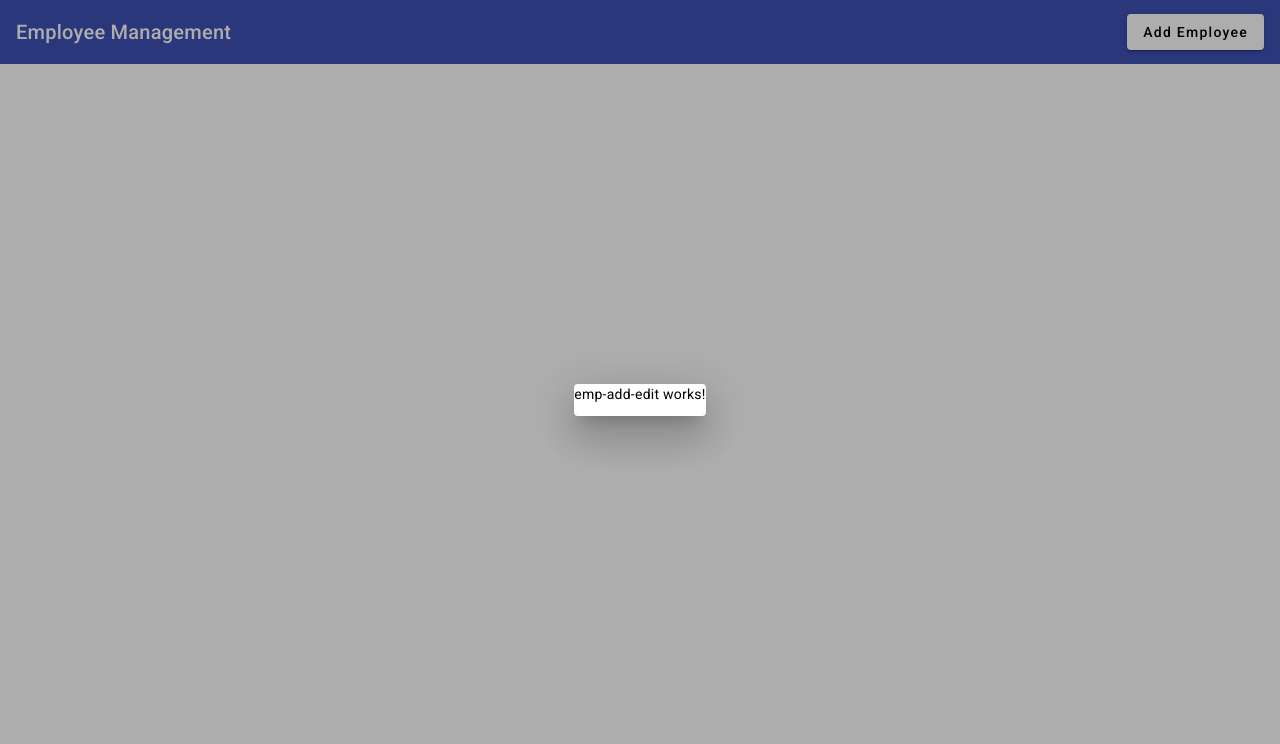
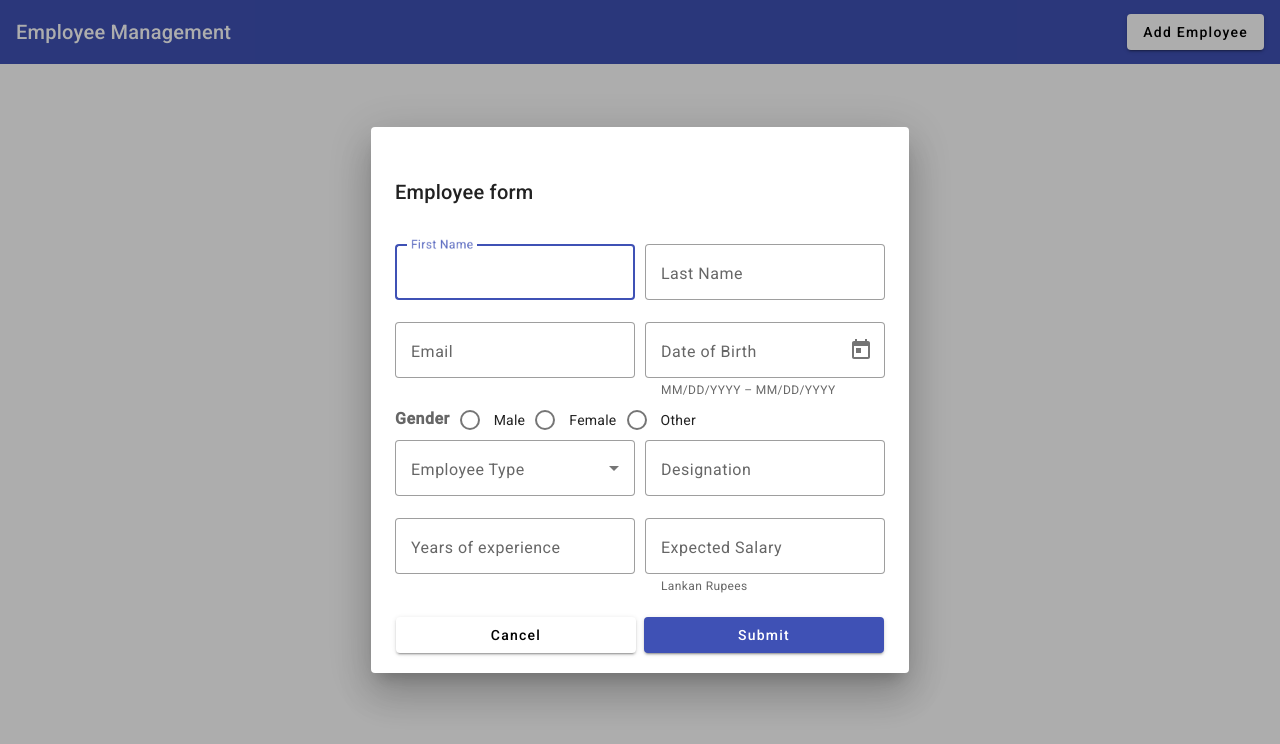
Before and after one commit to IjaasMohamed/Employee-Management-Application, an Angular app: page / in a window 1280 px wide. Both pictures are taken after a click on the button "Add Employee". Shown: the top 744 px of the page. Built offline with nearby package versions, Linux system fonts and the light colour scheme.

Commit message:
front end half done

```diff
--- a/src/app/emp-add-edit/emp-add-edit.component.html
+++ b/src/app/emp-add-edit/emp-add-edit.component.html
@@ -1 +1,74 @@
-<p>emp-add-edit works!</p>
+<div mat-dialog-title>
+  <h2>Employee form</h2>
+</div>
+<div mat-dialog-content class="content">
+  <div class="row">
+    <mat-form-field appearance="outline">
+      <mat-label>First Name</mat-label>
+      <input matInput placeholder="John" />
+    </mat-form-field>
+    <mat-form-field appearance="outline">
+      <mat-label>Last Name</mat-label>
+      <input matInput placeholder="Doe" />
+    </mat-form-field>
+  </div>
+
+  <div class="row">
+    <mat-form-field appearance="outline">
+      <mat-label>Email</mat-label>
+      <input matInput type="email" placeholder="John" />
+    </mat-form-field>
+
+    <mat-form-field appearance="outline">
+      <mat-label>Date of Birth</mat-label>
+      <mat-date-range-input [rangePicker]="picker">
+        <input matStartDate placeholder="Start date" />
+        <input matEndDate placeholder="End date" />
+      </mat-date-range-input>
+      <mat-hint>MM/DD/YYYY – MM/DD/YYYY</mat-hint>
+      <mat-datepicker-toggle
+        matIconSuffix
+        [for]="picker"
+      ></mat-datepicker-toggle>
+      <mat-date-range-picker #picker></mat-date-range-picker>
+    </mat-form-field>
+  </div>
+
+  <div class="row">
+    <mat-radio-group name="gender">
+      <mat-label><b>Gender</b></mat-label>
+      <mat-radio-button value="male">Male</mat-radio-button>
+      <mat-radio-button value="female">Female</mat-radio-button>
+      <mat-radio-button value="other">Other</mat-radio-button>
+    </mat-radio-group>
+  </div>
+  <div class="row">
+    <mat-form-field appearance="outline">
+      <mat-label>Employee Type</mat-label>
+      <mat-select>
+        <mat-option *ngFor="let val of employeeType" [value]="val">
+          {{ val }}</mat-option
+        >
+      </mat-select>
+    </mat-form-field>
+    <mat-form-field appearance="outline">
+      <mat-label>Designation</mat-label>
+      <input matInput placeholder="Manager" />
+    </mat-form-field>
+  </div>
+  <div class="row">
+    <mat-form-field appearance="outline">
+      <mat-label>Years of experience</mat-label>
+      <input matInput placeholder="1" />
+    </mat-form-field>
+    <mat-form-field appearance="outline">
+      <mat-label>Expected Salary</mat-label>
+      <input matInput placeholder="15 000" />
+      <mat-hint>Lankan Rupees</mat-hint>
+    </mat-form-field>
+  </div>
+</div>
+<div mat-dialog-actions class="action">
+  <button mat-raised-button>Cancel</button>
+  <button mat-raised-button color="primary">Submit</button>
+</div>
--- a/src/app/emp-add-edit/emp-add-edit.component.scss
+++ b/src/app/emp-add-edit/emp-add-edit.component.scss
@@ -0,0 +1,18 @@
+.content {
+  padding-top: 10px;
+}
+
+.row {
+  gap: 10px;
+  display: flex;
+
+  mat-form-field {
+    width: 100%;
+  }
+}
+.action {
+  padding: 0px 25px 20px;
+  button {
+    flex: 1;
+  }
+}
--- a/src/app/emp-add-edit/emp-add-edit.component.ts
+++ b/src/app/emp-add-edit/emp-add-edit.component.ts
@@ -3,8 +3,13 @@ import { Component } from '@angular/core';
 @Component({
   selector: 'app-emp-add-edit',
   templateUrl: './emp-add-edit.component.html',
-  styleUrls: ['./emp-add-edit.component.scss']
+  styleUrls: ['./emp-add-edit.component.scss'],
 })
 export class EmpAddEditComponent {
-
+  employeeType: String[] = [
+    'Full-Time',
+    'Contract-Basis',
+    'Part-Time',
+    'Other',
+  ];
 }
```
Also changed, not shown: src/app/app.module.ts (+12 -0 lines).
